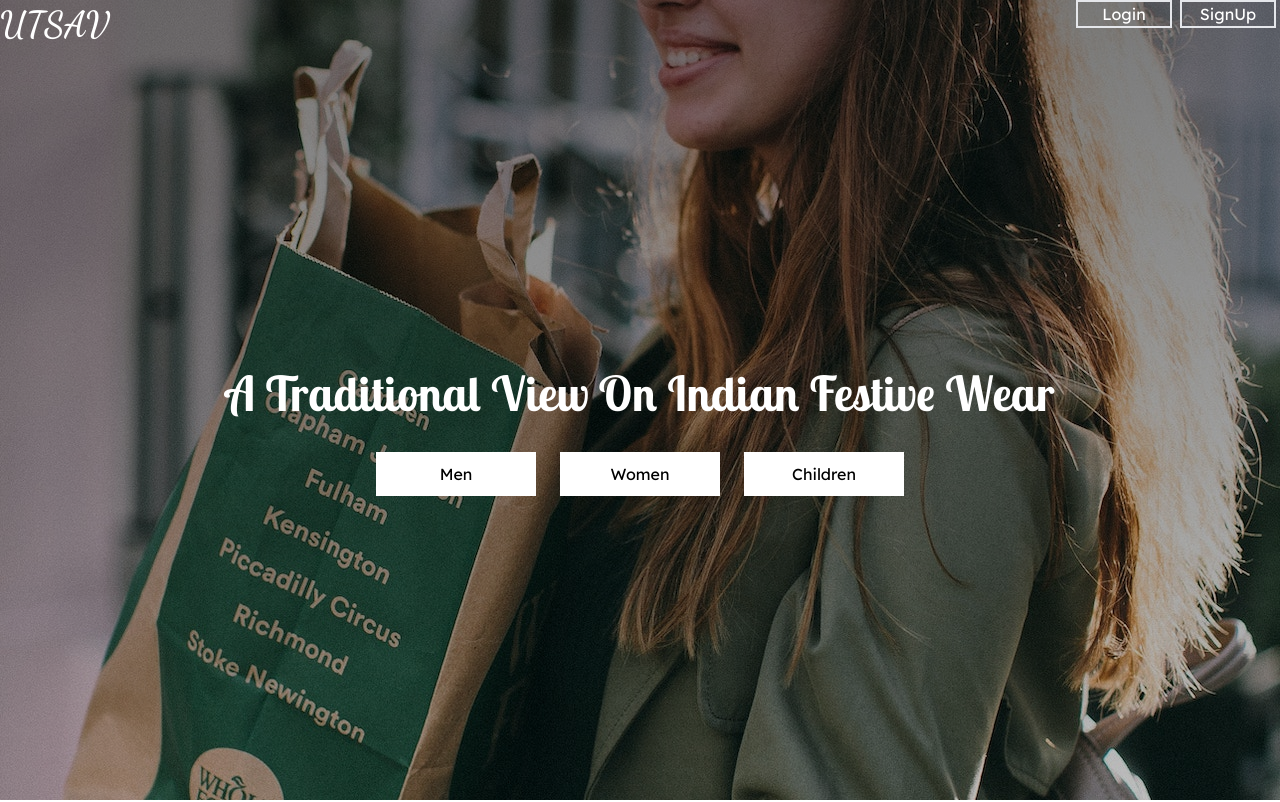
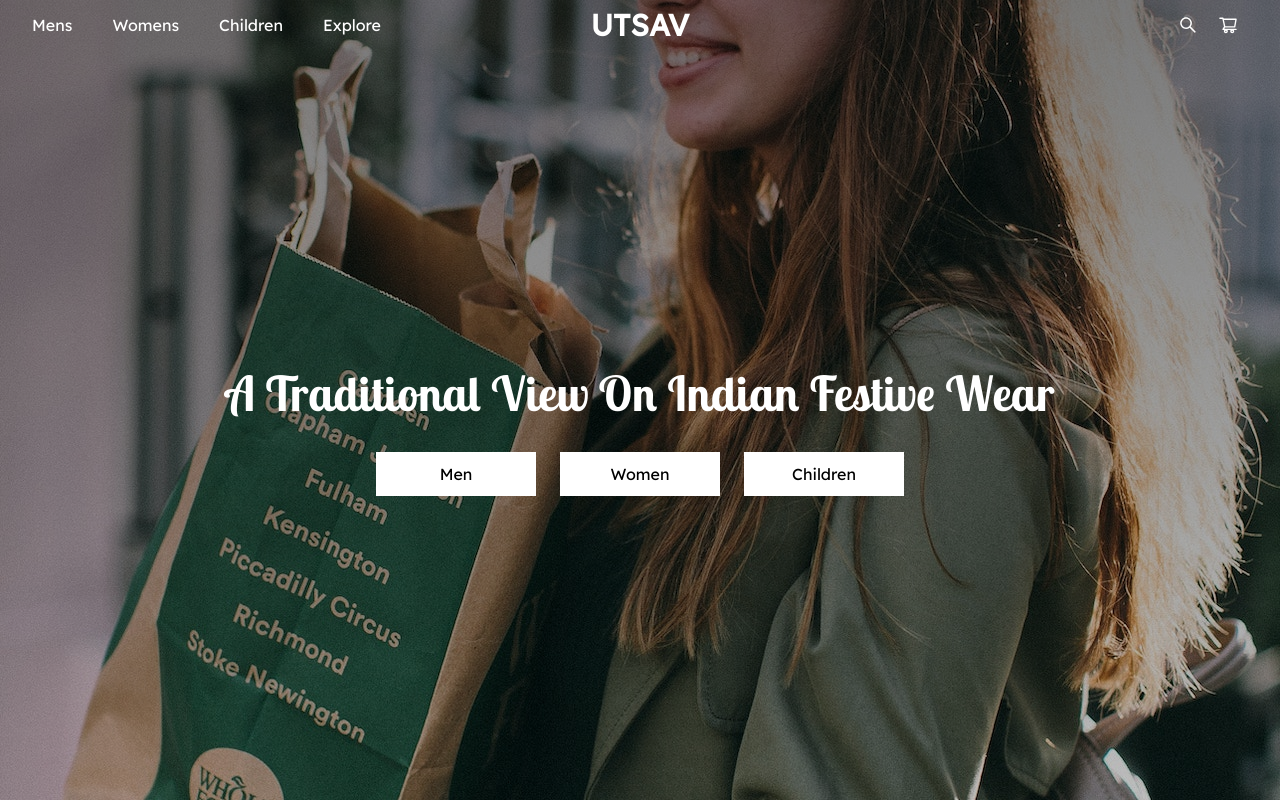
Before and after one commit to Subham-Beura/ekirana, a Next.js app: page / in a window 1280 px wide. Shown: the top 802 px of the page. Built offline with nearby package versions, Linux system fonts and the light colour scheme.

Commit message:
style navbar md

```diff
--- a/components/Navbar.tsx
+++ b/components/Navbar.tsx
@@ -31,9 +31,9 @@ const Navbar = () => {
     <div
       className={`fixed z-10 flex h-fit  min-h-[50px] w-screen flex-col text-white ${
         isOpen ? "bg-white text-black" : navBG
-      }  md:flex-row  md:justify-between  `}
+      }    `}
     >
-      <div className="relative flex  h-[50px] items-center justify-center  md:w-fit">
+      <div className="relative flex  h-[50px] items-center justify-center   ">
         {isOpen ? (
           <AiOutlineClose
             className="absolute left-0  my-3 mx-2 h-5 w-5 md:hidden"
@@ -45,32 +45,41 @@ const Navbar = () => {
             onClick={() => setIsOpen(!isOpen)}
           />
         )}
-        <Link href="/" className="flex h-[50px] items-center">
-          <h1 className=" h-fit  w-fit text-center font-fancyFont text-4xl font-extrabold md:w-fit">
+        {
+          <div className="absolute left-0  my-3 mx-8 hidden h-fit w-fit  md:block">
+            <ul className="flex justify-between space-x-10">
+              <li>
+                <Link href="#">Mens</Link>
+              </li>
+              <li>
+                <Link href="#">Womens</Link>
+              </li>
+              <li>
+                <Link href="#">Children</Link>
+              </li>
+              <li>
+                <Link href="#">Explore</Link>
+              </li>
+            </ul>
+          </div>
+        }
+        <Link href="/" className="flex h-[50px]  items-center">
+          <h1 className=" h-fit  w-[100vw] text-center  text-3xl font-bold ">
             UTSAV
           </h1>
         </Link>
 
-        <div className="absolute right-0 flex h-[50px] w-20 flex-row items-center justify-around md:hidden ">
-          <button className="button md:w-24 ">
+        <div className="absolute right-0 mr-8 flex h-[50px] w-20 flex-row items-center justify-around ">
+          <button className="button  ">
             <AiOutlineSearch size={20} />
           </button>
-          <button className="button md:w-24 ">
+          <button className="button  ">
             <AiOutlineShoppingCart size={20} />
           </button>
         </div>
       </div>
 
       <Dropdown isOpen={isOpen} />
-
-      <div className=" hidden w-fit md:flex">
-        <Link href="/login">
-          <button className="button md:w-24 ">Login</button>
-        </Link>
-        <Link href="/signup">
-          <button className="button md:w-24 ">SignUp</button>
-        </Link>
-      </div>
     </div>
   );
 };
--- a/styles/globals.css
+++ b/styles/globals.css
@@ -5,5 +5,5 @@
   @apply px-5 py-1 md:border-x-2 md:border-b-2  md:border-x-black  md:text-center  md:hover:border-2 md:hover:border-white;
 }
 .button {
-  @apply mx-1   md:border-2;
+  @apply mx-1;
 }
```
